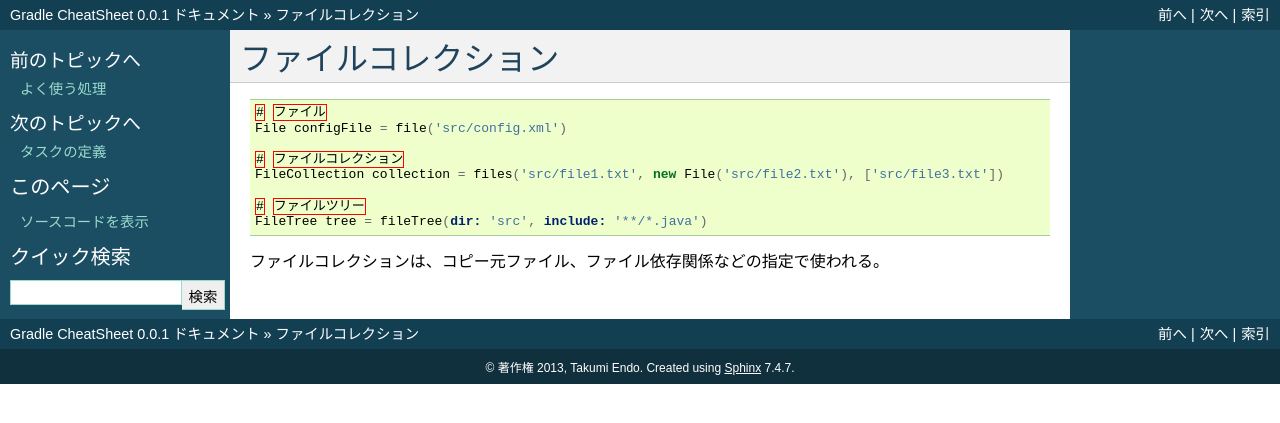
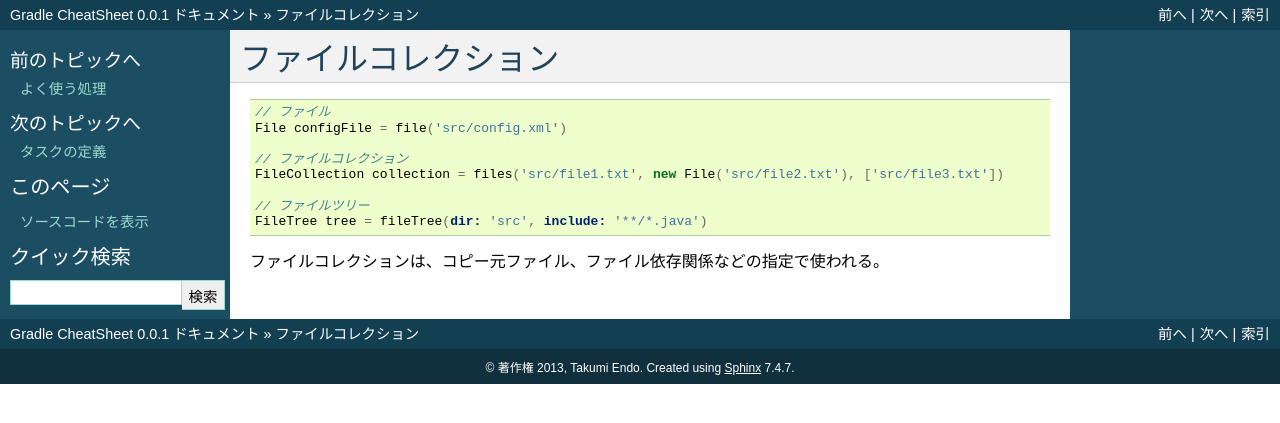
Before and after one commit to tq-jappy/Gradle-CheatSheet, a Sphinx documentation site: the page built from source/files.rst, in a window 1280 px wide. Shown: the top 423 px of the page. Built offline with Sphinx 7.4.7, drawn with Linux system fonts in a browser that asks for light colours.

Commit message:
fix script comment bug.

```diff
--- a/source/files.rst
+++ b/source/files.rst
@@ -3,13 +3,13 @@
 
 .. sourcecode:: groovy
 
-   # ファイル
+   // ファイル
    File configFile = file('src/config.xml')
 
-   # ファイルコレクション
+   // ファイルコレクション
    FileCollection collection = files('src/file1.txt', new File('src/file2.txt'), ['src/file3.txt'])
 
-   # ファイルツリー
+   // ファイルツリー
    FileTree tree = fileTree(dir: 'src', include: '**/*.java')
 
 ファイルコレクションは、コピー元ファイル、ファイル依存関係などの指定で使われる。
```
Also changed, not shown: 1 other file.
